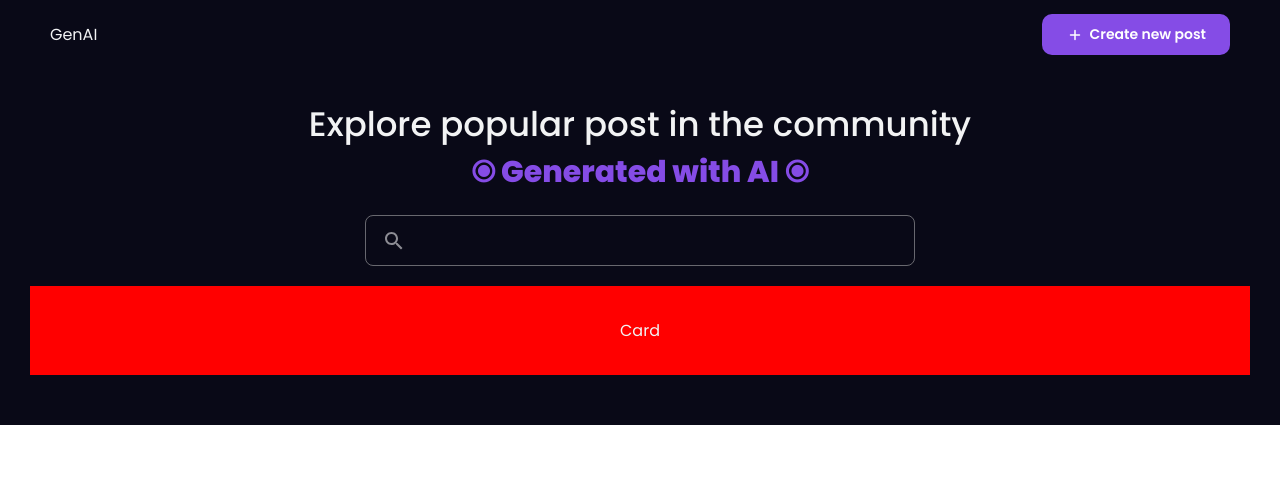
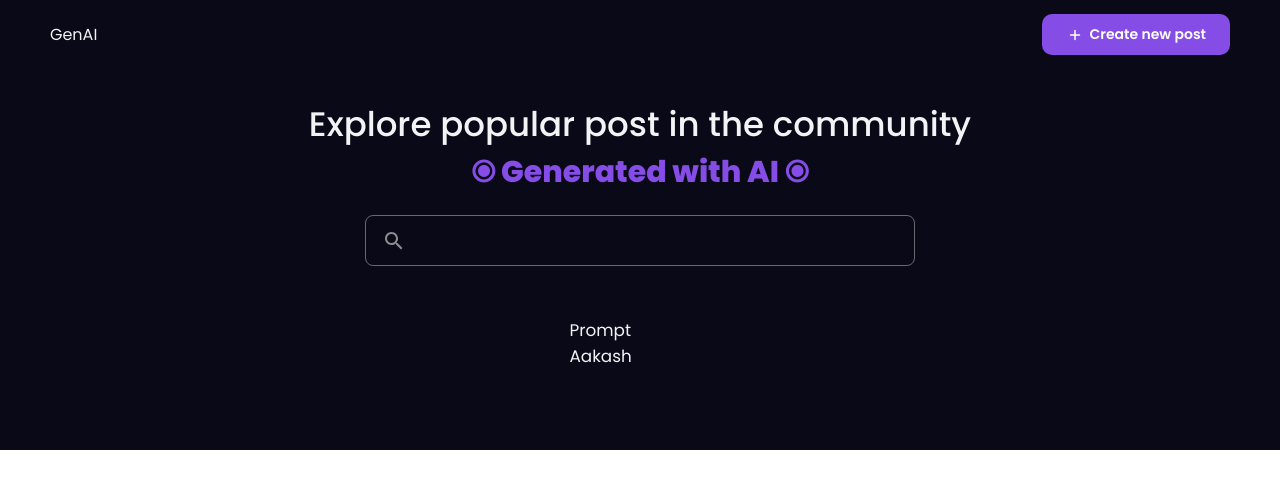
Before and after one commit to AakashRam70/AI_Image_Generator_Project, a React (Create React App) app in the folder client/: page / in a window 1280 px wide. Shown: the top 488 px of the page. Built offline with nearby package versions, Linux system fonts and the light colour scheme.

Commit message:
modifying button.jsx & SearchBar.jsx and Home.jsx

```diff
--- a/client/package.json
+++ b/client/package.json
@@ -12,6 +12,7 @@
     "@testing-library/user-event": "^13.5.0",
     "react": "^18.3.1",
     "react-dom": "^18.3.1",
+    "react-lazy-load-image-component": "^1.6.2",
     "react-router-dom": "^7.0.1",
     "react-scripts": "5.0.1",
     "styled-components": "^6.1.13",
--- /dev/null
+++ b/client/src/components/ImageCard.jsx
@@ -0,0 +1,47 @@
+import React from 'react'
+import styled from 'styled-components'
+import { LazyLoadImage } from 'react-lazy-load-image-component';
+
+const Card = styled.div`
+    postion:relative;
+    display:flex;
+    border-radius:20px;
+    box-shadow: 1px 2px 40px 8px ${({ theme }) => theme.balck + 60};
+    cursor:pointer;
+    transiton: all 0.3s ease;
+    &:hover {
+    box-shadow: 1px 2px 40px 8px ${({ theme }) => theme.black + 80}
+    };
+    scale:1.05;
+}
+    &:nth-child(7n+1){
+    grid-column:auto/span 2;
+    grid-row:auto/span 2;
+    }
+`;
+
+const HoverOverlay = styled.div`
+
+`;
+
+const Prompt = styled.div`
+
+`;
+
+const Author = styled.div`
+
+`;
+
+const ImageCard = () => {
+    return (
+        <Card>
+            <LazyLoadImage width="100%" src="" />
+            <HoverOverlay>
+                <Prompt>Prompt</Prompt>
+                <Author>Aakash</Author>
+            </HoverOverlay>
+        </Card>
+    )
+}
+
+export default ImageCard;
--- a/client/src/pages/Home.jsx
+++ b/client/src/pages/Home.jsx
@@ -1,6 +1,7 @@
 import React from 'react'
 import styled from 'styled-components'
 import SearchBar from '../components/SearchBar';
+import ImageCard from '../components/ImageCard';
 
 const Container = styled.div`
 height:100%;
@@ -43,13 +44,12 @@ max-widtgh:1400px;
 padding:32px 0px;
 display:flex;
 justify-content:center;
-background:red;
 `;
 
 const CardWrapper = styled.div`
 display:grid;
 gap:20px;
-@media (max-width:1200px){
+@media (min-width:1200px){
     grid-template-columns:repeat(4, 1fr);
 }
 @media (min-width:640px) and (max-width:1199px){
@@ -70,7 +70,7 @@ const Home = () => {
             <SearchBar />
             <Wrapper>
                 <CardWrapper>
-                    <div>Card</div>
+                    <ImageCard/>
                 </CardWrapper>
             </Wrapper>
         </Container>
```
Also changed, not shown: 1 other file (tests, documents, lock files or other folders).
